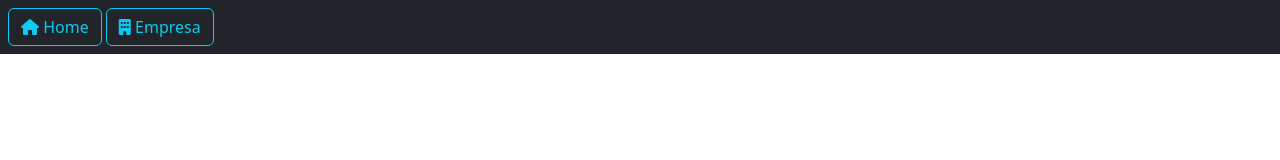
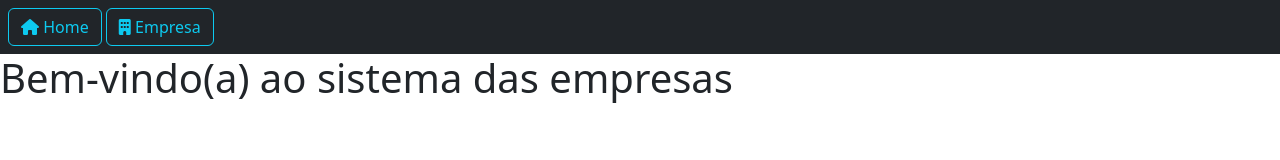
Before and after one commit to Sammadar/Java-script-avancado, a plain HTML site: page index.html in a window 1280 px wide. Drawn offline with nearby package versions, Linux system fonts and the light colour scheme; some packages are replaced by stand-ins of ours; a script that the page names is missing.

Commit message:
adicionando mensagem de boas-vindas

```diff
--- a/index.html
+++ b/index.html
@@ -16,6 +16,7 @@
         <a href="/empresa/index.html" class="btn btn-outline-info"><i class="fas fa-building"></i> Empresa</a>
     </header>
 
+    <h1>Bem-vindo(a) ao sistema das empresas</h1>
     <script src="https://cdn.jsdelivr.net/npm/sweetalert2@11"></script>
     <script src="https://cdn.jsdelivr.net/npm/bootstrap@5.3.3/dist/js/bootstrap.bundle.min.js"
         integrity="sha384-YvpcrYf0tY3lHB60NNkmXc5s9fDVZLESaAA55NDzOxhy9GkcIdslK1eN7N6jIeHz"
```
